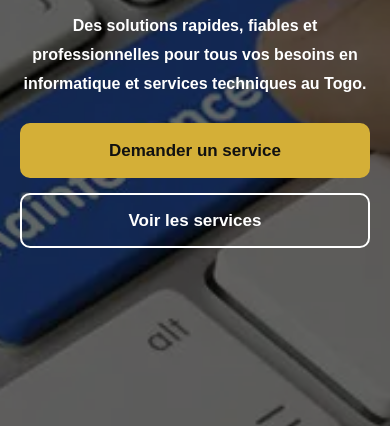
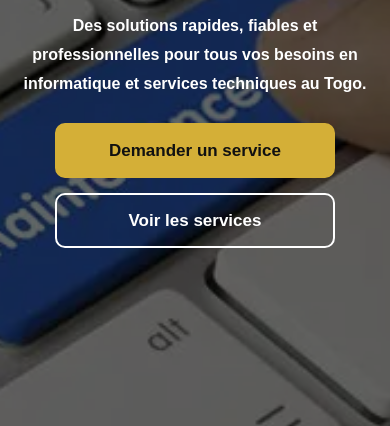
Before and after one commit to alfatahoufic034-cmyk/Site, a plain HTML site: page index.html in a window 390 px wide. Shown: the part 421-847 px from the top of the page. Drawn offline with Linux system fonts and the light colour scheme.

Commit message:
update code

```diff
--- a/assets/css/style.css
+++ b/assets/css/style.css
@@ -304,20 +304,32 @@ footer {
 @media screen and (max-width: 768px) {
 
     .hero-buttons{
+        display: flex;
         flex-direction: column;
+        justify-content: center;
+        align-items: center;   /* Centre les boutons */
         gap: 15px;
         margin-top: 25px;
         padding: 0 20px;
     }
 
     .hero-buttons .btn{
-    width: 100%;
-    max-width: 100%;
-    height: 55px;
-
-    font-size: 17px;
-    box-sizing: border-box;
-}
+        width: 280px;          /* Même largeur pour les deux boutons */
+        max-width: 100%;       /* Ne dépasse jamais l'écran */
+        height: 55px;
+
+        display: flex;
+        justify-content: center;
+        align-items: center;
+
+        margin: 0;
+        padding: 0;
+
+        font-size: 17px;
+        font-weight: 700;
+
+        box-sizing: border-box;
+    }
 
     .hero h2{
         font-size: 30px;
```
